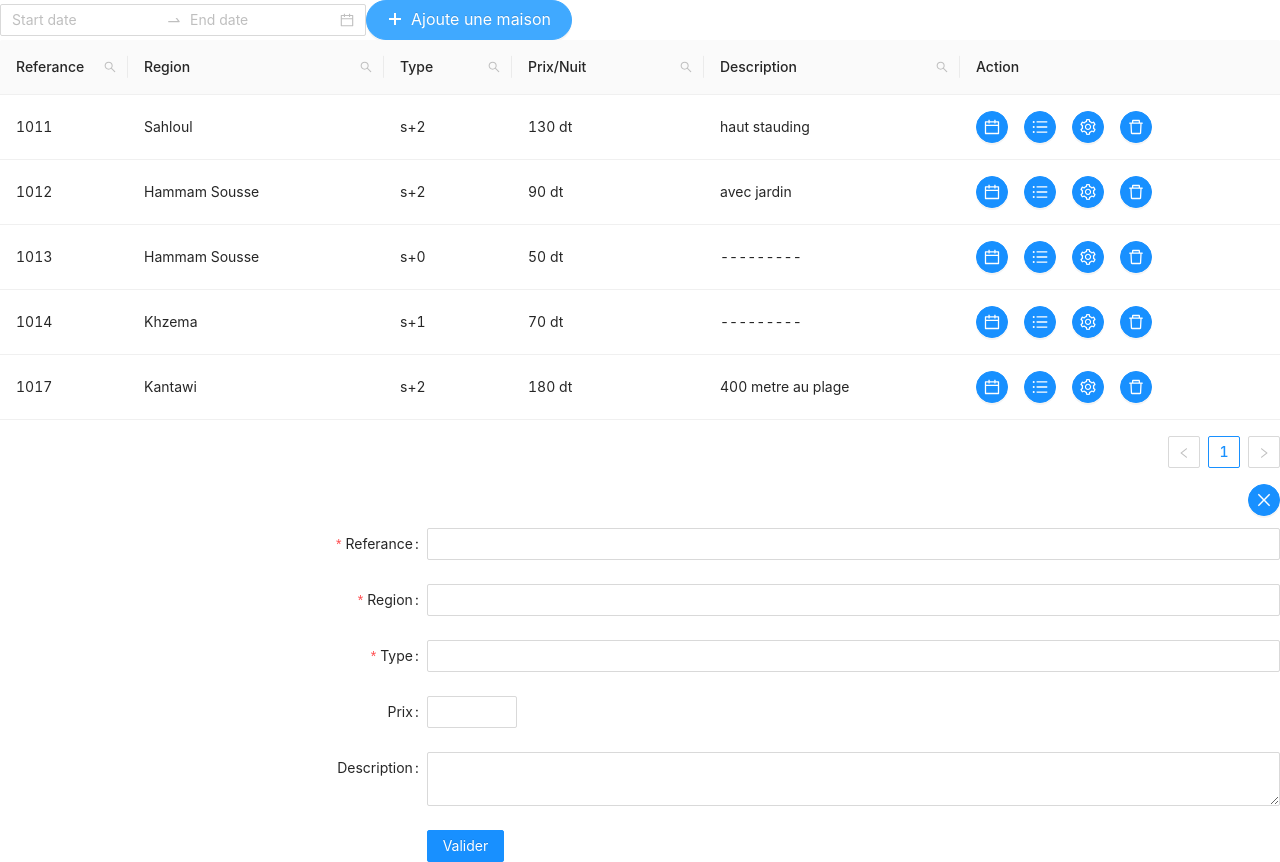
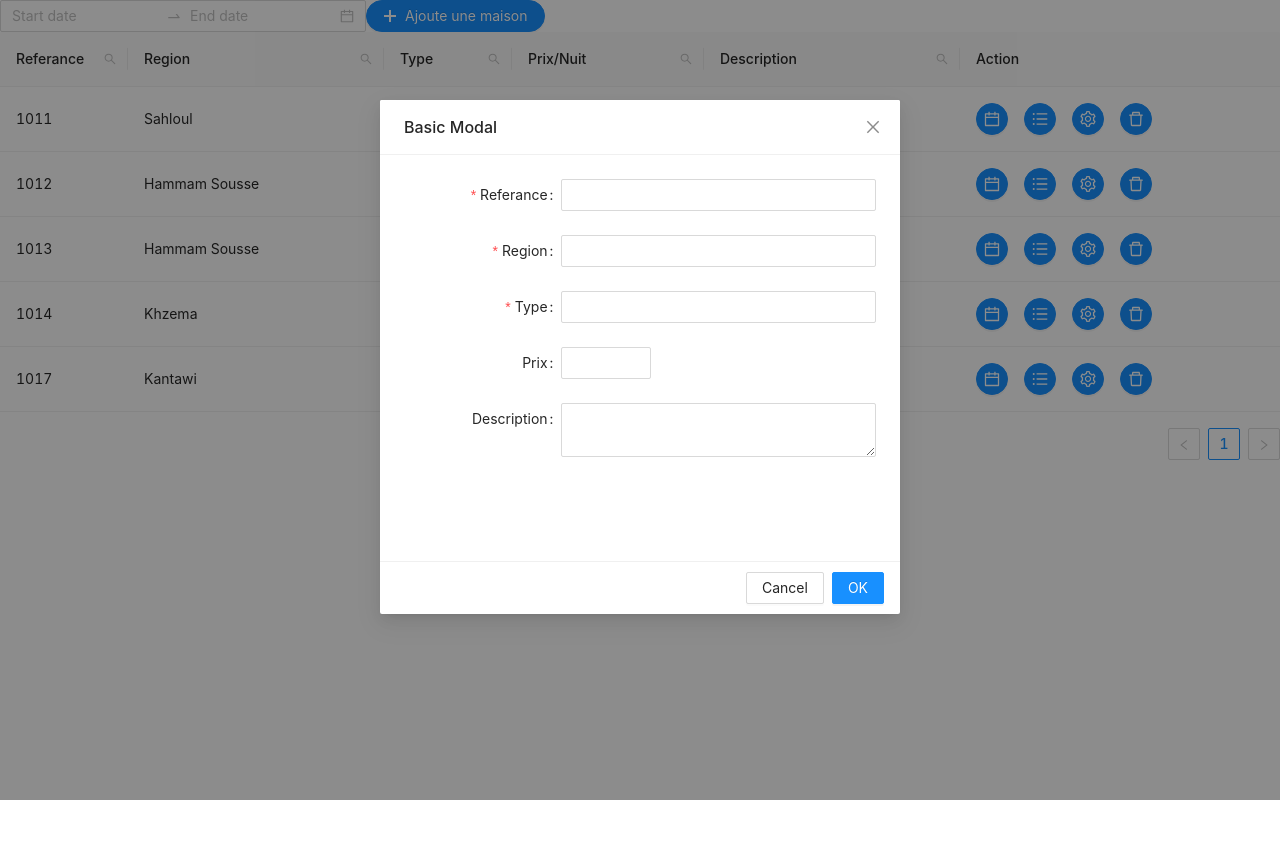
Before and after one commit to waelbentaleb/Vacation-Rental, a React (Create React App) app: page / in a window 1280 px wide. Both pictures are taken after a click on the button "Ajoute une maison". After the commit the page ends 800 px from the top, so only its background shows below. Built offline with nearby package versions, Linux system fonts and the light colour scheme.

Commit message:
Create home modal component

```diff
--- a/src/App.js
+++ b/src/App.js
@@ -1,24 +1,14 @@
 import React from 'react';
 import HomeManagement from './views/HomeManagement/HomeManagement';
-import HomeModal from './views/HomeManagement/components/HomeModal';
 
 import 'antd/dist/antd.css';
 import './App.css';
 
-
-
-
 function App(props) {
-
-
-
-
-
 
   return (
     <div>
       <HomeManagement />
-      <HomeModal />
     </div>
   )
 
--- a/src/views/HomeManagement/HomeManagement.js
+++ b/src/views/HomeManagement/HomeManagement.js
@@ -1,10 +1,10 @@
 import React, { useState } from 'react';
-import { Table, Input, Button, Space, DatePicker } from 'antd';
 import Highlighter from 'react-highlight-words';
+import { Table, Input, Button, Space, DatePicker, Modal } from 'antd';
 import { SearchOutlined, PlusOutlined, CalendarOutlined, UnorderedListOutlined, SettingOutlined, DeleteOutlined } from '@ant-design/icons';
 
-
 import 'antd/dist/antd.css';
+import HomeModalContent from './components/HomeModalContent'
 
 
 const data = [
@@ -60,10 +60,6 @@ const { RangePicker } = DatePicker;
 
 function HomeManagement(props) {
 
-
-
-
-
     // state = {
     //   searchText: '',
     //   searchedColumn: '',
@@ -71,6 +67,8 @@ function HomeManagement(props) {
 
     const [searchText, setSearchText] = useState('')
     const [searchedColumn, setSearchedColumn] = useState('')
+    const [isModalVisible, setIsModalVisible] = useState(false);
+
 
     let searchInput
 
@@ -158,6 +156,18 @@ function HomeManagement(props) {
         setSearchText('')
     };
 
+    // Modal functions *********
+    const showModal = () => {
+        setIsModalVisible(true);
+    };
+
+    const handleOk = () => {
+        setIsModalVisible(false);
+    };
+
+    const handleCancel = () => {
+        setIsModalVisible(false);
+    };
 
     const columns = [
         {
@@ -211,14 +221,17 @@ function HomeManagement(props) {
 
     return (
         <div>
-
             <Space direction="vertical" size={12}>
                 <RangePicker />
             </Space>
-            <Button type="primary" shape="round" icon={<PlusOutlined />} size='large'>
+            <Button type="primary" shape="round" icon={<PlusOutlined />} onClick={showModal}>
                 Ajoute une maison
-        </Button>
+            </Button>
             <Table columns={columns} dataSource={data} />
+
+            <Modal title="Basic Modal" visible={isModalVisible} onOk={handleOk} onCancel={handleCancel}>
+                <HomeModalContent />
+            </Modal>
         </div>
     )
 
--- a/src/views/HomeManagement/components/HomeModal.js
+++ b/src/views/HomeManagement/components/HomeModalContent.js
@@ -4,9 +4,6 @@ import 'antd/dist/antd.css';
 
 import { Form, Input, InputNumber, Button } from 'antd';
 import { CloseOutlined } from '@ant-design/icons';
-
-
-
 
 const layout = {
     labelCol: {
@@ -30,16 +27,14 @@ const validateMessages = {
 };
 /* eslint-enable no-template-curly-in-string */
 
-const HomeModal = () => {
+const HomeModalContent = () => {
     const onFinish = (values) => {
         console.log(values);
     };
 
     return (
         <div>
-            <Button style={{ float: 'right', display: 'block' }} type="primary" shape="circle" icon={<CloseOutlined />} />
-            <br />
-            <br />
+
             <Form {...layout} name="nest-messages" onFinish={onFinish} validateMessages={validateMessages}>
                 <Form.Item
                     name={['user', 'Referance']}
@@ -93,12 +88,12 @@ const HomeModal = () => {
                     <Input.TextArea />
                 </Form.Item>
                 <Form.Item wrapperCol={{ ...layout.wrapperCol, offset: 8 }}>
-                    <Button type="primary" htmlType="submit">
+                    {/* <Button type="primary" htmlType="submit">
                         Valider
-        </Button>
+        </Button> */}
                 </Form.Item>
             </Form>
         </div>
     );
 };
-export default HomeModal;
+export default HomeModalContent;
```
